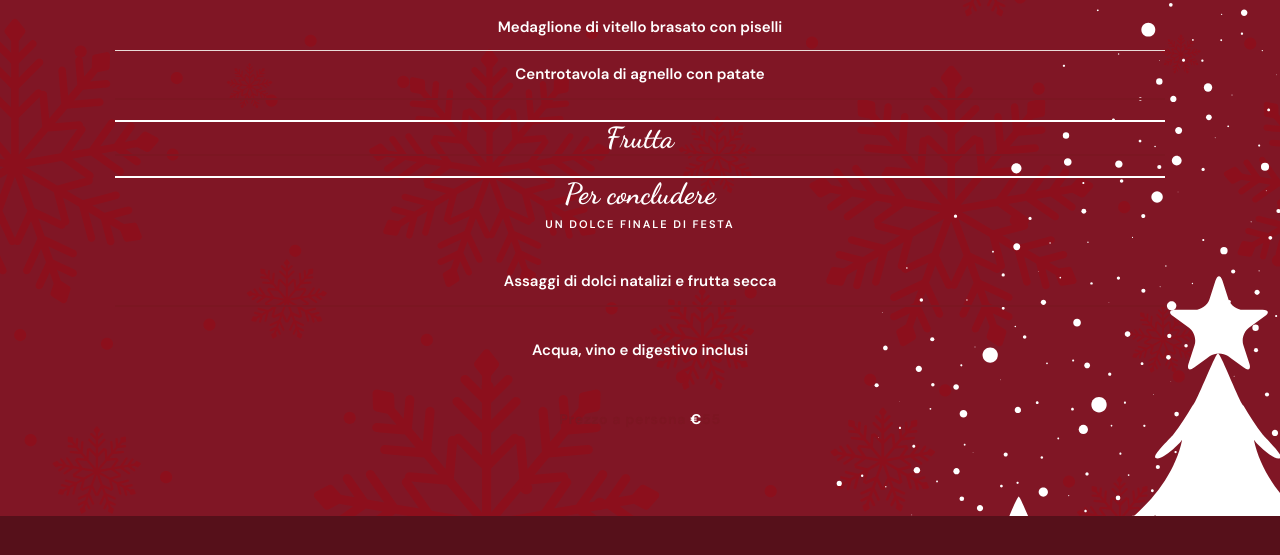
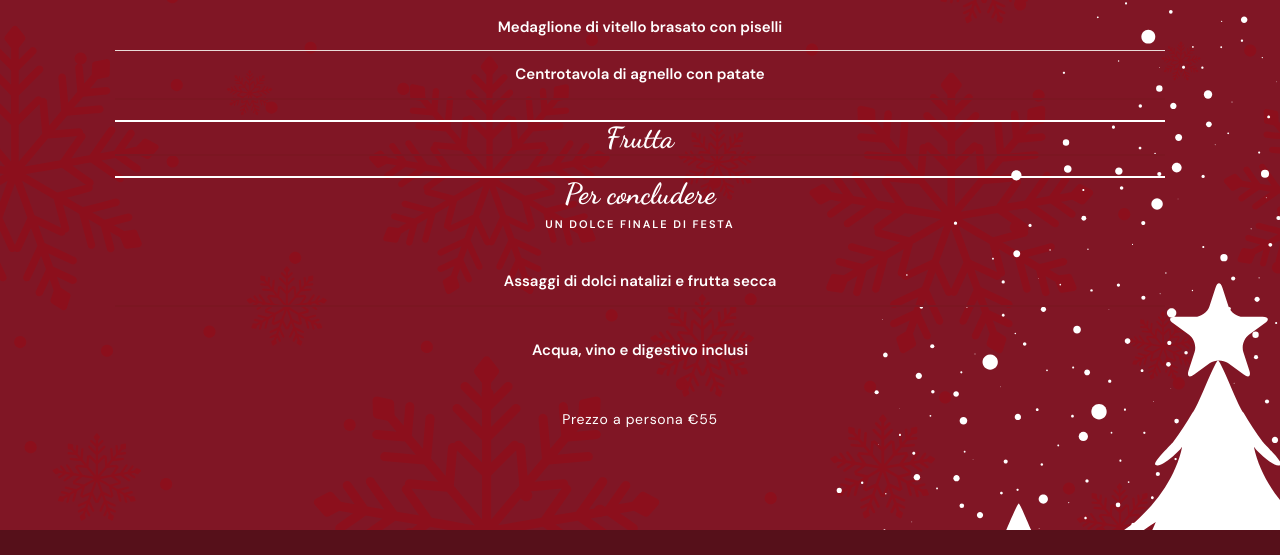
Before and after one commit to marottasabrina/allanticatrattoria, a plain HTML site: page menu-natale.html in a window 1280 px wide. Shown: the part 913-1468 px from the top of the page. Drawn offline with Linux system fonts and the light colour scheme.

Commit message:
sistemato prezzo

```diff
--- a/menu-natale.html
+++ b/menu-natale.html
@@ -113,7 +113,7 @@
       </div>
 
       <div class="menu-coperto">
-        <strong>Prezzo a persona <span class="currency">€</span>55</strong>
+        <p>Prezzo a persona <span class="currency">€</span>55</p>
       </div>
 
     </div>
```
